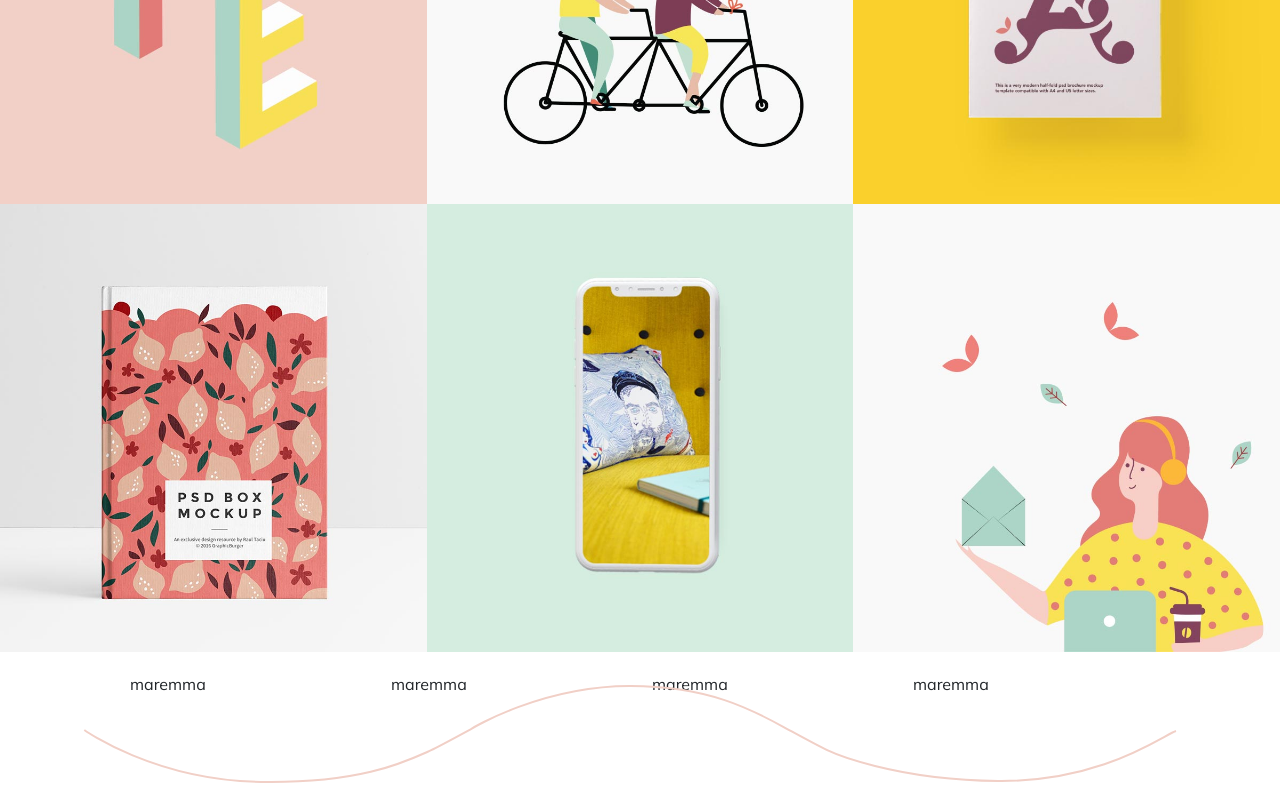
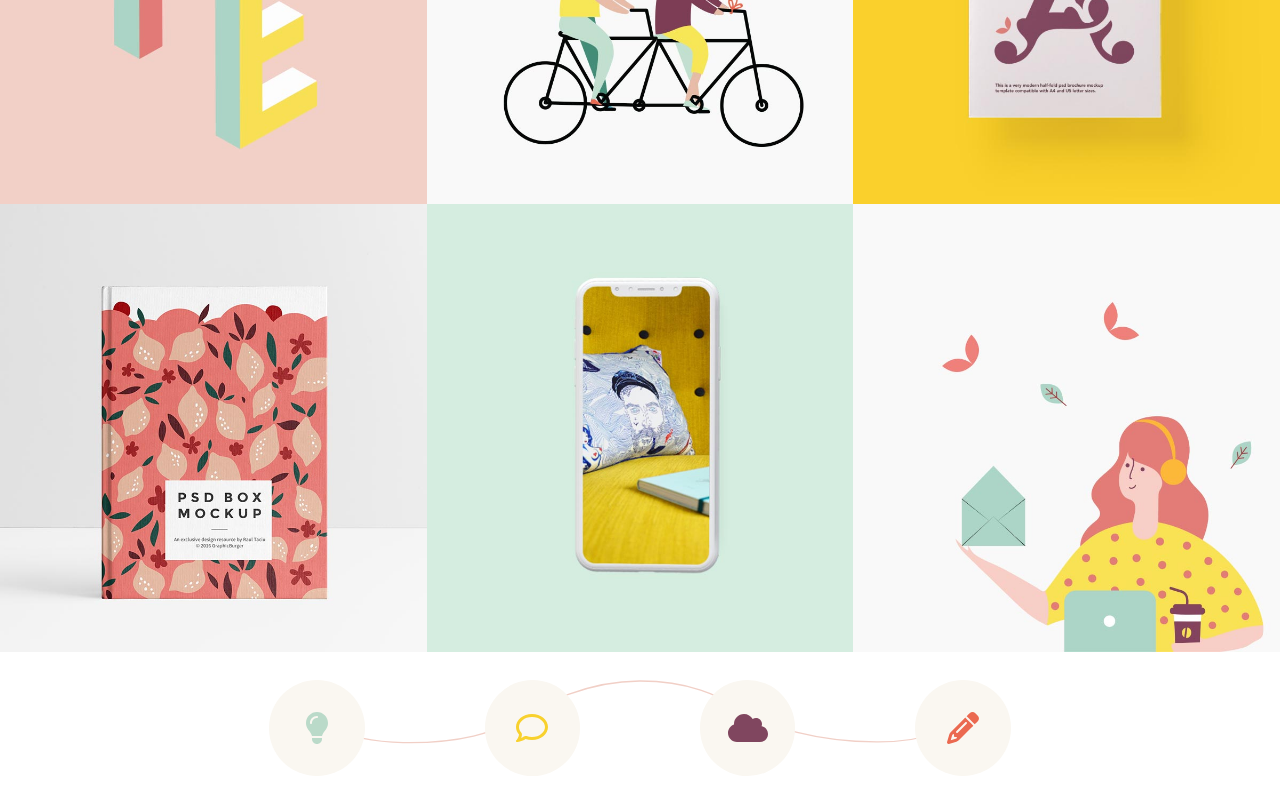
Before and after one commit to constantinandrei/proj-html-vuejs, a Vue app: page / in a window 1280 px wide. Shown: the part 902-1702 px from the top of the page. Built offline with nearby package versions, Linux system fonts and the light colour scheme.

Commit message:
create cards for process section

```diff
--- /dev/null
+++ b/src/components/ProcessCard.vue
@@ -0,0 +1,31 @@
+<template>
+    <div class="col">
+        <div class="py-2">
+            <div class="square m-auto d-flex align-items-center justify-content-center" :style="{color: iconColor}">
+            <font-awesome-icon :icon="iconClass" />
+        </div>
+        </div>
+    </div>
+</template>
+
+<script>
+    export default {
+        name: 'ProcessCard',
+        props: {
+            iconClass: String,
+            iconColor: String
+        }
+    }
+</script>
+
+<style lang="scss" scoped>
+    .square {
+        width: 50%;
+        aspect-ratio: 1 / 1;
+        background-color: rgb(250, 247, 241);
+        border-radius: 50%;
+        position: relative;
+        z-index: 1;
+        font-size: 2rem;
+    }
+</style>
--- a/src/components/WorkingProcess.vue
+++ b/src/components/WorkingProcess.vue
@@ -1,23 +1,23 @@
 <template>
     <div class="py-3">
         <div class="container">
-            <div class="px-5 position-relative">
+            <div class="w-75 m-auto position-relative">
                 <div class="row row-cols-4">
-                    <div class="col">
-                        maremma
-                    </div>
-                    <div class="col">
-                        maremma
-                    </div>
-                    <div class="col">
-                        maremma
-                    </div>
-                    <div class="col">
-                        maremma
-                    </div>
+                    <ProcessCard
+                    :icon-class="'fa-solid fa-lightbulb'"
+                    :icon-color="'#BADAC9'" ></ProcessCard>
+                    <ProcessCard
+                    :icon-class="'fa-regular fa-comment'"
+                    :icon-color="'#F8D12D'" ></ProcessCard>
+                    <ProcessCard
+                    :icon-class="'fa-solid fa-cloud'"
+                    :icon-color="'#80465F'" ></ProcessCard>
+                    <ProcessCard
+                    :icon-class="'fa-solid fa-pencil'"
+                    :icon-color="'#EB6950'" ></ProcessCard>
                 </div>
-                <div class="position-absolute">
-                    <svg xmlns="http://www.w3.org/2000/svg" width="1095" height="126" viewBox="0 0 1095.3 126">
+                <div class="my-position-absolute">
+                    <svg xmlns="http://www.w3.org/2000/svg" viewBox="0 0 1095.3 126">
                         <path
                             d="M2.3 58s70 50.4 177 52c101.5 1.5 145.1-20.7 170-31.8 5.9-2.6 38.9-20.5 38.9-20.5 3.8-2.8 72.7-43.4 159.4-43.7s132.1 29.3 162.3 45.4c0 0 26.6 14.5 36.7 19.3 2.9 1.4 64.7 29.3 169.7 30.3s166-46.3 178-50"
                             fill="none" stroke-width="2" stroke="#f1cfc6" />
@@ -29,16 +29,19 @@
 </template>
 
 <script>
+import ProcessCard from './ProcessCard.vue';
     export default {
-        name: 'WorkingProcess'
-    }
+    name: "WorkingProcess",
+    components: { ProcessCard }
+}
 </script>
 
 <style lang="scss" scoped>
-    .position-absolute {
+    .my-position-absolute {
+        position: absolute;
         top: 0;
-        right: 0;
+        right: 8%;
         bottom: 0;
-        left: 0;
+        left: 8%;
     }
 </style>
```
